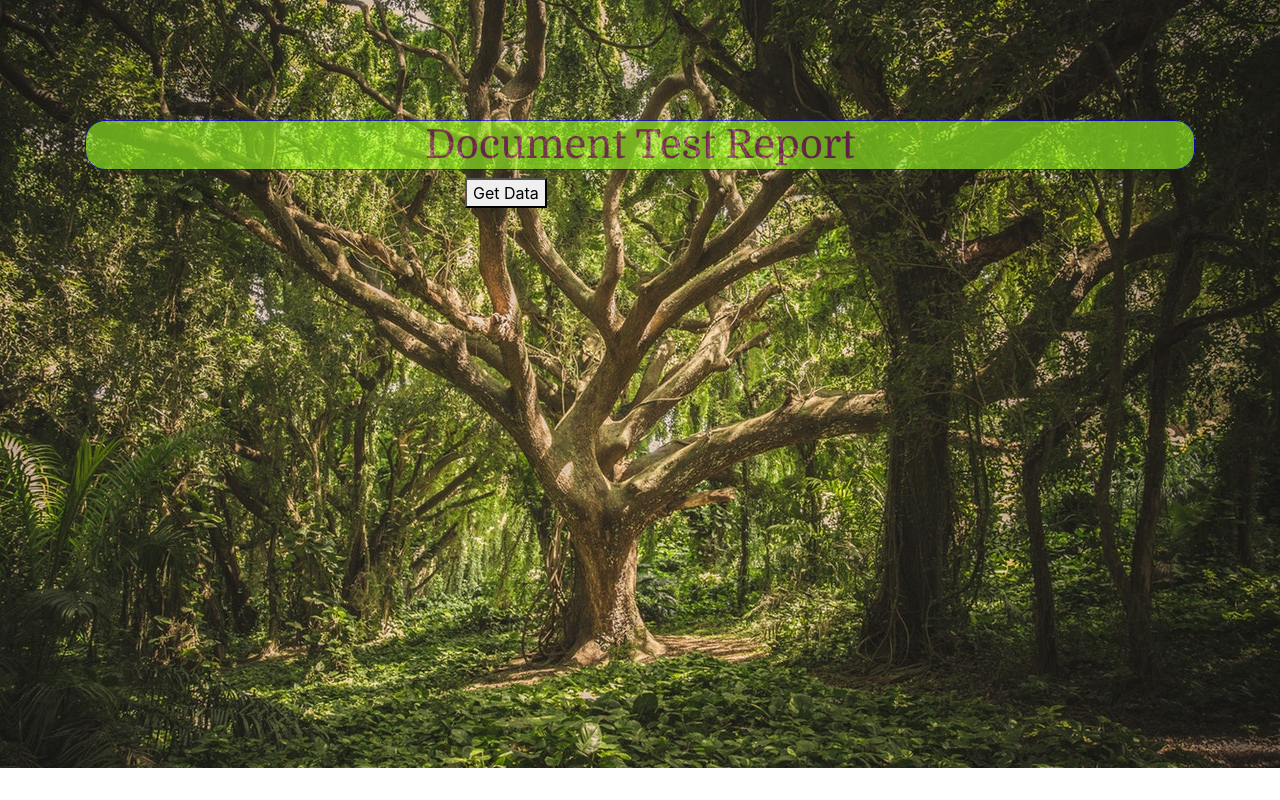
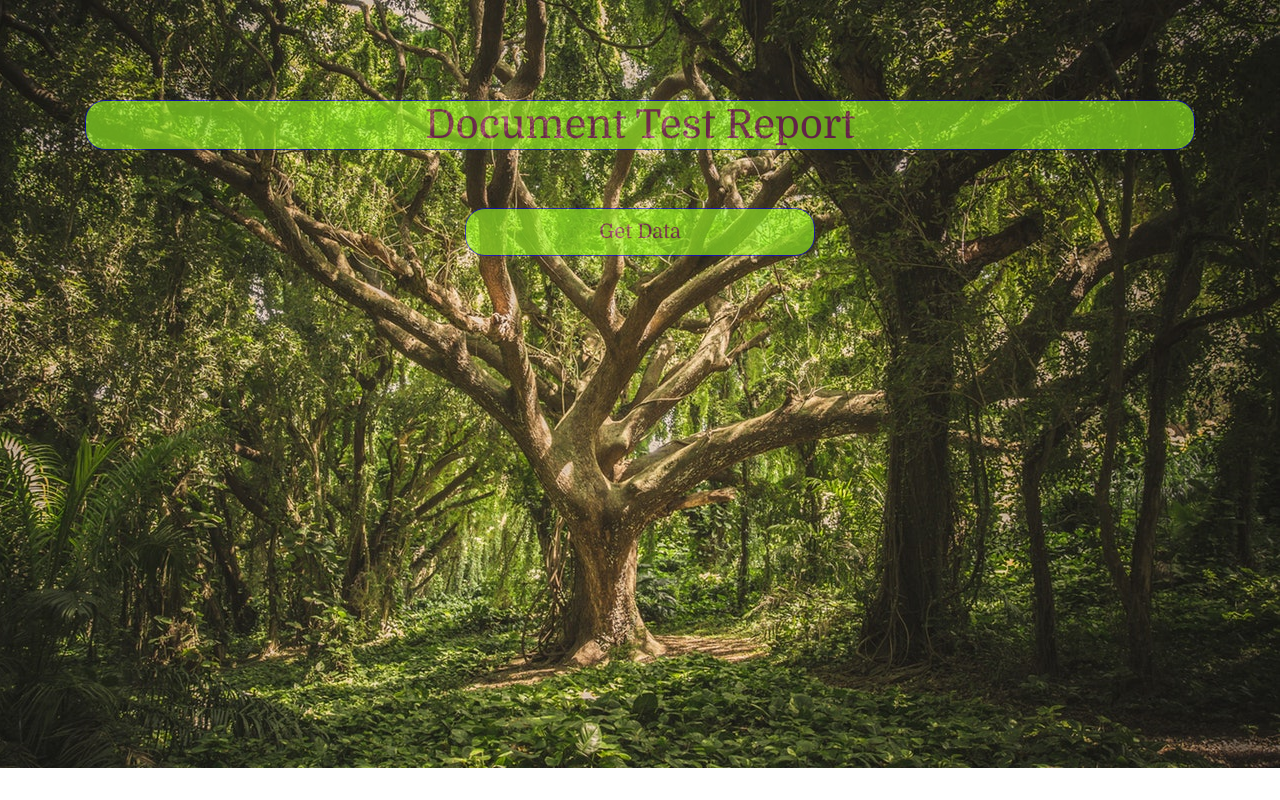
Before and after one commit to kumarmukesh3774/DocTest, a plain HTML site: page index.html in a window 1280 px wide. Drawn offline with nearby package versions, Linux system fonts and the light colour scheme.

Commit message:
fixed the button

```diff
--- a/client/css/style.css
+++ b/client/css/style.css
@@ -1,6 +1,6 @@
 h1{
 text-align:center;
-margin-top: 120px;
+margin-top: 100px;
 border: 1px solid blue;
 opacity: 0.6;
 background-color: #9f2 ;
@@ -9,6 +9,19 @@ color:#826;
 border-radius: 20px;
 
 }
+#btn{
+text-align:center;
+margin-top: 50px;
+border: 1px solid blue;
+opacity: 0.6;
+background-color: #9f2 ;
+font-family: 'Domine', serif;
+color:#826;
+border-radius: 20px;
+
+}
+
+
 body {
     background-image: url("img/forest.jpg");
     background-repeat: no-repeat;
--- a/doc1.txt
+++ /dev/null
@@ -1 +0,0 @@
-Hello friends, I am Learning Node JS.
--- a/index.html
+++ b/index.html
@@ -16,13 +16,22 @@
       <h1>Document Test Report </h1>
     </div>
   </div>
+  <div class="row " id="btn_raw" >
+    <div class="col-sm-4" >
+    </div>
+  <div class="col-sm-4" >
+        <button type="button" class="btn btn-secondary btn-lg btn-block"id="btn" type="button" onclick="receiver()">Get Data</button>
+  </div>
+  <div class="col-sm-4" >
+  </div>
+    </div>
   <div class="row" >
   <div class="col-sm-4 " >
 
       <div id="msg"></div>
       </div>
   <div class="col-sm-4" >
-          <button type="button" onclick="receiver()">Get Data</button>
+
           <div id="msg1"></div>
           </div>
   <div class="col-sm-4 " >
```
